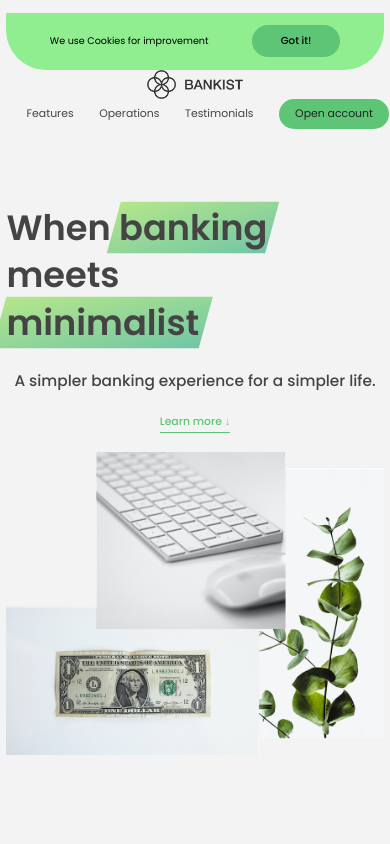
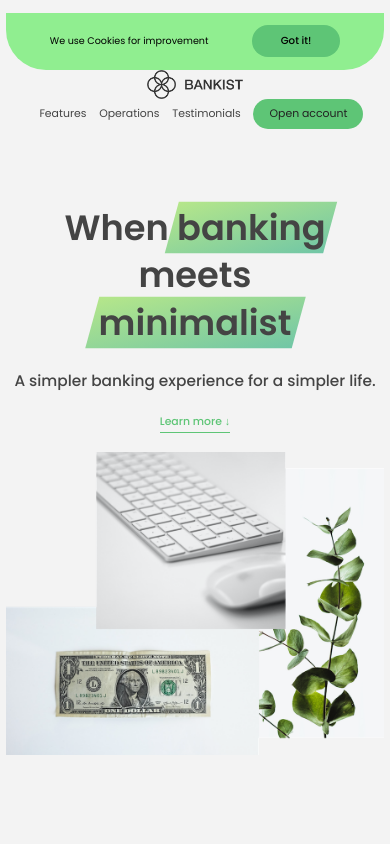
Before and after one commit to NKatsitadze/Bankist, a plain HTML site: page index.html in a window 390 px wide. Shown: the top 844 px of the page. Drawn offline with Linux system fonts and the light colour scheme.

Commit message:
Update medias.css

```diff
--- a/medias.css
+++ b/medias.css
@@ -69,4 +69,10 @@
     .nav {
         padding: 0% !important;
     }
+   .header__title {
+     text-align: center !important;
+   }
+   .nav__item {
+     margin-left: 2rem !important;
+   }
  }
```
